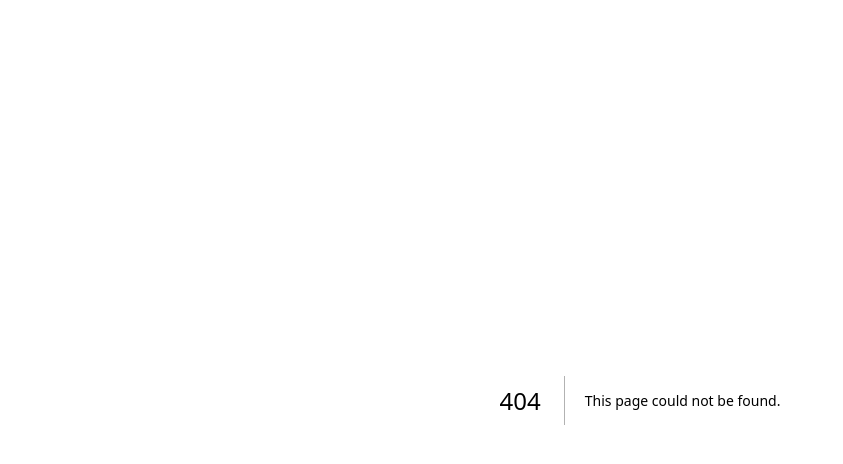
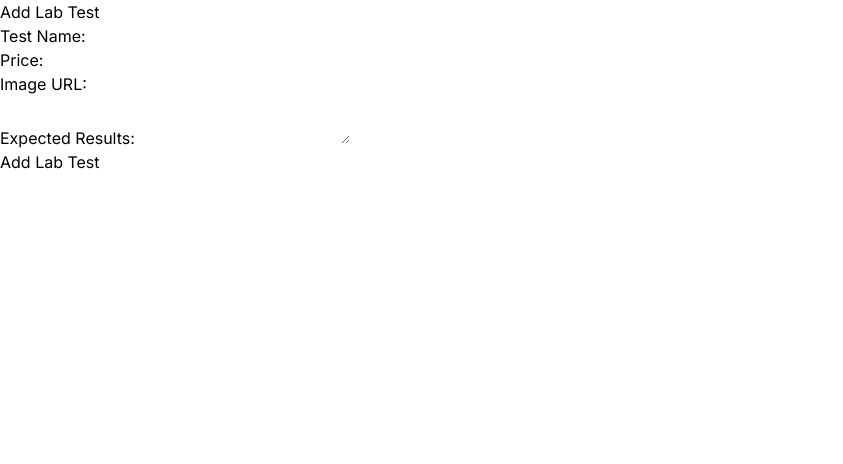
Before and after one commit to rishabhjha12-hub/manorma-med-nextjs, a Next.js app: page /addLab in a window 1280 px wide. Before the commit this address had no page. Shown: the top 464 px of the page, without its empty margins (0-843 px from the left). Built offline with nearby package versions, Linux system fonts and the light colour scheme.

Commit message:
added add labs

```diff
--- /dev/null
+++ b/src/app/addLab/page.tsx
@@ -0,0 +1,88 @@
+"use client"
+import { useState } from 'react';
+import axios from 'axios';
+const LabTestForm = () => {
+  const [formData, setFormData] = useState({
+    testName: "",
+    price: "",
+    image: "",
+    expectedResults: "",
+  });
+
+  const handleChange = (e) => {
+    setFormData({
+      ...formData,
+      [e.target.name]: e.target.value,
+    });
+  };
+
+  const handleSubmit = async (e) => {
+    e.preventDefault();
+    try {
+      await axios.post("/api/addLabTest", formData);
+      alert("Lab test added successfully!");
+      setFormData({
+        testName: "",
+        price: "",
+        image: "",
+        expectedResults: "",
+      });
+    } catch (error) {
+      alert("Something went wrong. Please try again.");
+    }
+  };
+
+  return (
+    <div>
+      <h2>Add Lab Test</h2>
+      <form onSubmit={handleSubmit}>
+        <label>
+          Test Name:
+          <input
+            type="text"
+            name="testName"
+            value={formData.testName}
+            onChange={handleChange}
+            required
+          />
+        </label>
+        <br />
+        <label>
+          Price:
+          <input
+            type="number"
+            name="price"
+            value={formData.price}
+            onChange={handleChange}
+            required
+          />
+        </label>
+        <br />
+        <label>
+          Image URL:
+          <input
+            type="text"
+            name="image"
+            value={formData.image}
+            onChange={handleChange}
+            required
+          />
+        </label>
+        <br />
+        <label>
+          Expected Results:
+          <textarea
+            name="expectedResults"
+            value={formData.expectedResults}
+            onChange={handleChange}
+            required
+          />
+        </label>
+        <br />
+        <button type="submit">Add Lab Test</button>
+      </form>
+    </div>
+  );
+};
+
+export default LabTestForm;
--- /dev/null
+++ b/src/app/api/addLabTest/route.tsx
@@ -0,0 +1,35 @@
+// pages/api/addLabTest.js
+
+import { connect } from "@/dbConfig/dbConfig";
+import LabTest from "../../../models/tests";
+import { NextRequest, NextResponse } from "next/server";
+
+connect();
+
+export async function POST(request: NextRequest) {
+  try {
+    const reqBody = await request.json();
+    const { testName, price, image, expectedResults } = reqBody;
+
+    // You can add any necessary validations here before proceeding with the lab test creation.
+
+    const labTest = new LabTest({
+      testName,
+      price,
+      image,
+      expectedResults,
+    });
+
+    await labTest.save();
+
+    return NextResponse.json({
+      message: "Lab test added successfully",
+      success: true,
+    });
+  } catch (error: any) {
+    return NextResponse.json(
+      { error: "Error adding lab test" },
+      { status: 400 }
+    );
+  }
+}
--- /dev/null
+++ b/src/models/tests.js
@@ -0,0 +1,28 @@
+const mongoose = require("mongoose");
+
+const labTestSchema = new mongoose.Schema({
+  testName: {
+    type: String,
+    required: true,
+  },
+  price: {
+    type: Number,
+    required: true,
+  },
+  image: {
+    type: String,
+    required: true,
+  },
+  expectedResults: {
+    type: String,
+    required: true,
+  },
+  isFeatured: {
+    type: Boolean,
+    default: false, // Optional: You can set a default value if not provided during creation
+  },
+});
+
+const LabTest = mongoose.model("LabTest", labTestSchema);
+
+module.exports = LabTest;
```
